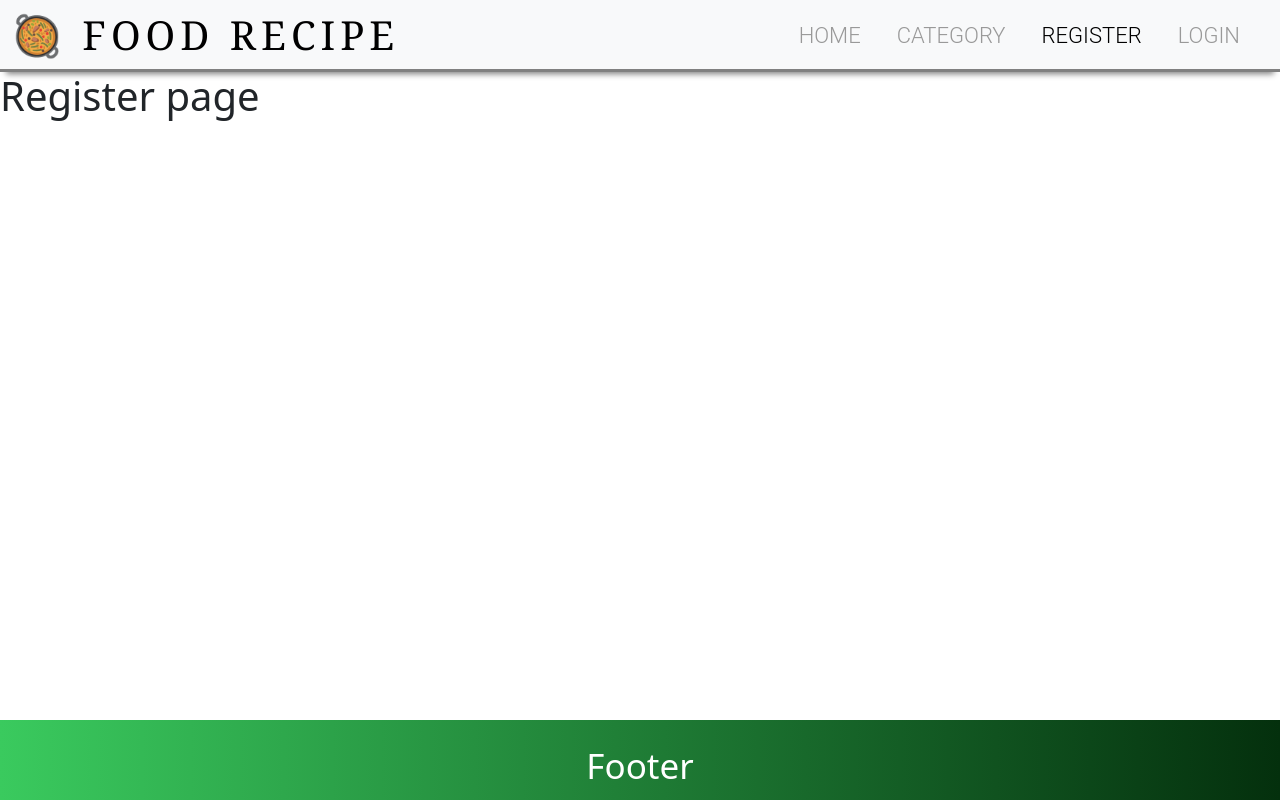
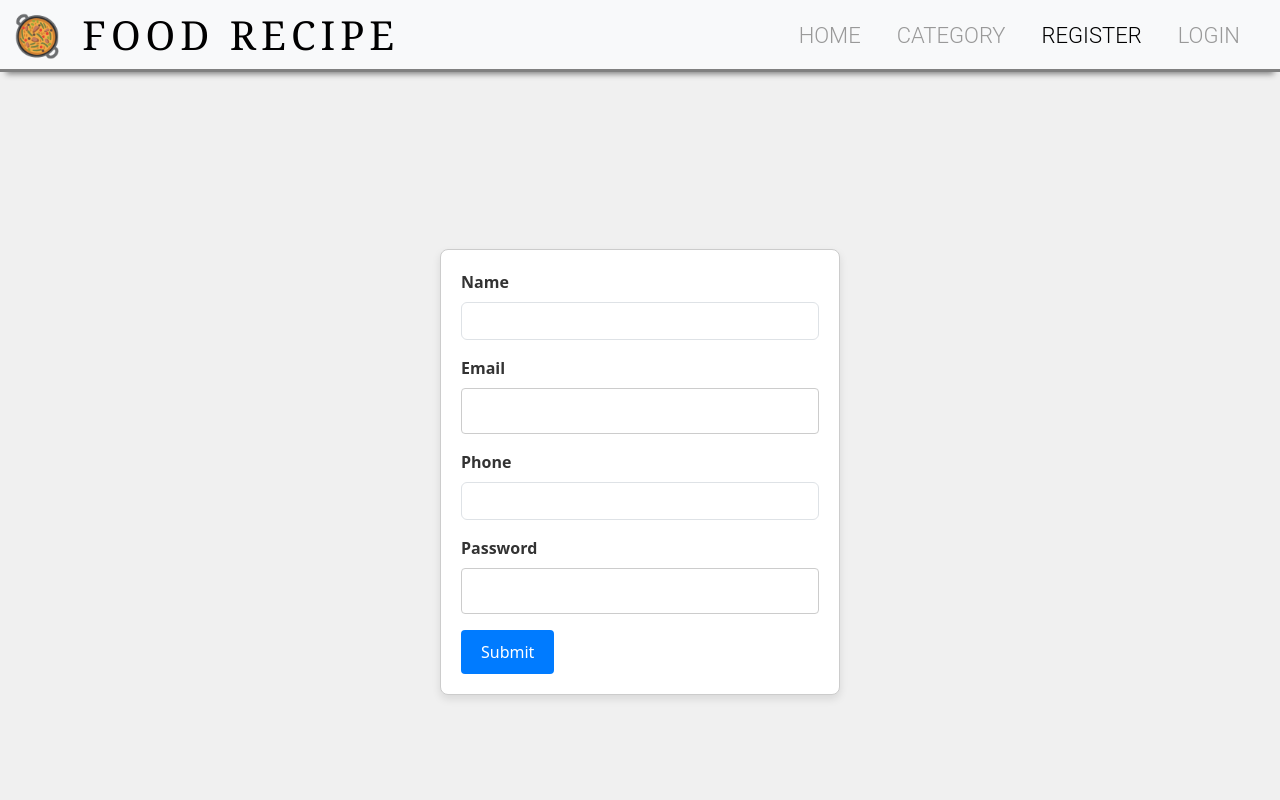
Before and after one commit to Saurav-Das557/Food-Recipe-Organizer, a React (Create React App) app in the folder client/: page /register in a window 1280 px wide. Shown: the top 800 px of the page. Built offline with nearby package versions, Linux system fonts and the light colour scheme.

Commit message:
created register page and added style

```diff
--- a/client/src/index.css
+++ b/client/src/index.css
@@ -121,3 +121,64 @@
 .pnf-btn:hover {
   background-color: #09330e; /* Darker blue on button hover */
 }
+
+/* ============================== */
+/* =======Register Page========== */
+/* Assuming you have a CSS file linked to your React component */
+
+/* Styles for the main container */
+.register {
+  display: flex;
+  flex-direction: column;
+  align-items: center;
+  justify-content: center;
+  height: 100vh;
+  background-color: #f0f0f0;
+  padding: 20px;
+}
+
+/* Styles for the form container */
+.register form {
+  width: 100%;
+  max-width: 400px;
+  padding: 20px;
+  background-color: #fff;
+  border: 1px solid #ccc;
+  border-radius: 8px;
+  box-shadow: 0 4px 8px rgba(0, 0, 0, 0.1);
+}
+
+.register form label {
+  font-size: 16px;
+  font-weight: bold;
+  margin-bottom: 8px;
+  color: #333;
+}
+
+.register form input[type="email"],
+.register form input[type="password"] {
+  width: 100%;
+  padding: 10px;
+  font-size: 16px;
+  border: 1px solid #ccc;
+  border-radius: 4px;
+  margin-bottom: 16px;
+}
+
+.register form .form-check {
+  margin-bottom: 16px;
+}
+
+.register form .btn-primary {
+  padding: 10px 20px;
+  font-size: 16px;
+  background-color: #007bff;
+  color: #fff;
+  border: none;
+  border-radius: 4px;
+  cursor: pointer;
+}
+
+.register form .btn-primary:hover {
+  background-color: #0056b3;
+}
--- a/client/src/pages/Auth/Register.js
+++ b/client/src/pages/Auth/Register.js
@@ -1,10 +1,78 @@
-import React from "react";
+import React, { useState } from "react";
 import Layout from "../../components/Layout/Layout";
 
 const Register = () => {
+  const [name, setName] = useState("");
+  const [email, setEmail] = useState("");
+  const [password, setPassword] = useState("");
+  const [phone, setPhone] = useState("");
+
+  const handleSubmit = (e) => {
+    e.preventDefault();
+    console.log(name, email, password, phone);
+  };
+
   return (
-    <Layout>
-      <h1>Register page</h1>
+    <Layout title="Register">
+      <div className="register">
+        <form onSubmit={handleSubmit}>
+          <div className="mb-3">
+            <label htmlFor="exampleInputName" className="form-label">
+              Name
+            </label>
+            <input
+              type="text"
+              value={name}
+              onChange={(e) => setName(e.target.value)}
+              className="form-control"
+              id="exampleInputEmail1"
+              required
+            />
+          </div>
+          <div className="mb-3">
+            <label htmlFor="exampleInputName" className="form-label">
+              Email
+            </label>
+            <input
+              type="email"
+              value={email}
+              onChange={(e) => setEmail(e.target.value)}
+              className="form-control"
+              id="exampleInputEmail1"
+              required
+            />
+          </div>
+          <div className="mb-3">
+            <label htmlFor="exampleInputName" className="form-label">
+              Phone
+            </label>
+            <input
+              type="text"
+              value={phone}
+              onChange={(e) => setPhone(e.target.value)}
+              className="form-control"
+              id="exampleInputEmail1"
+              required
+            />
+          </div>
+          <div className="mb-3">
+            <label htmlFor="exampleInputPassword1" className="form-label">
+              Password
+            </label>
+            <input
+              type="password"
+              value={password}
+              onChange={(e) => setPassword(e.target.value)}
+              className="form-control"
+              id="exampleInputPassword1"
+              required
+            />
+          </div>
+          <button type="submit" className="btn btn-primary">
+            Submit
+          </button>
+        </form>
+      </div>
     </Layout>
   );
 };
```
